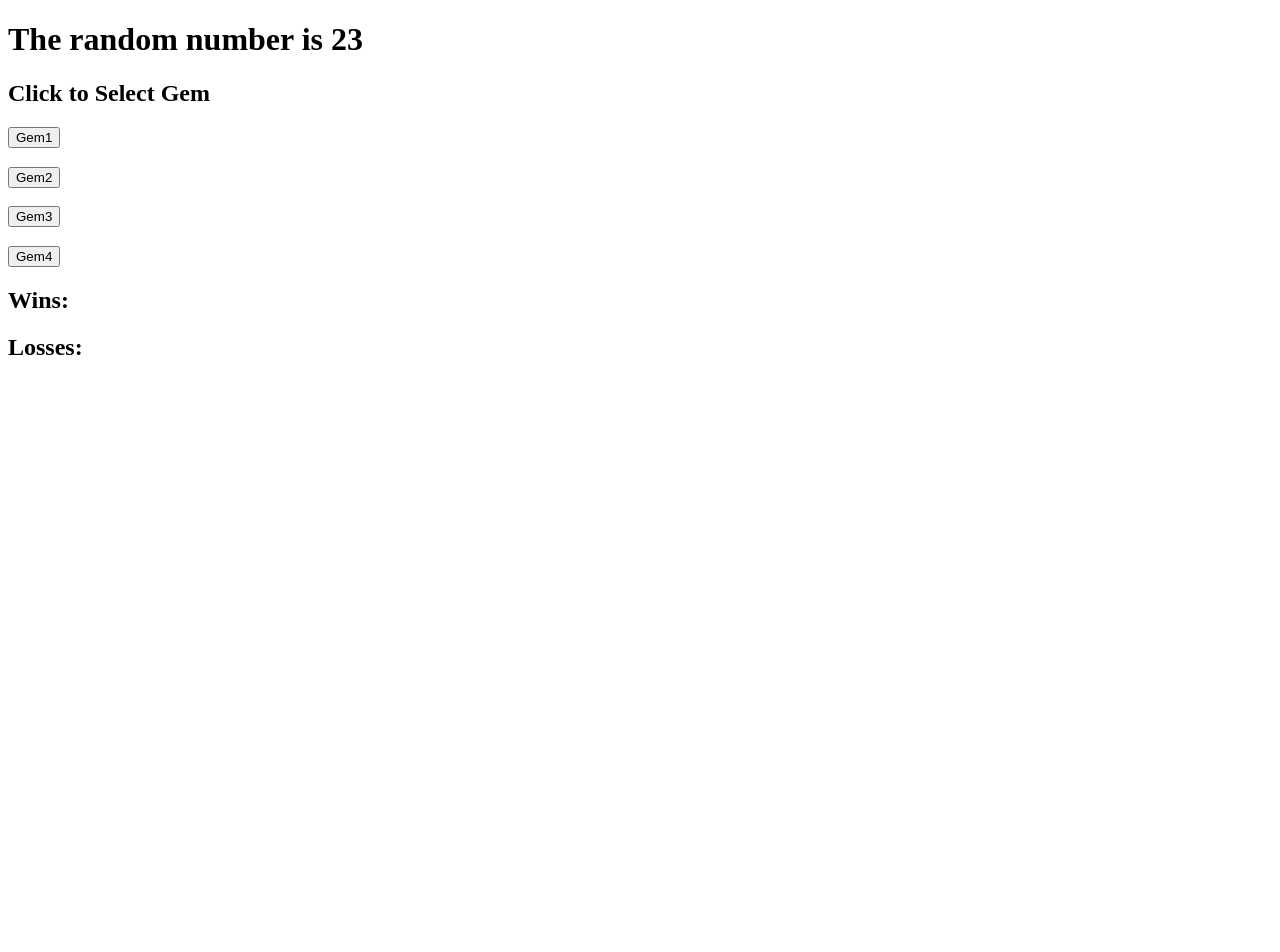
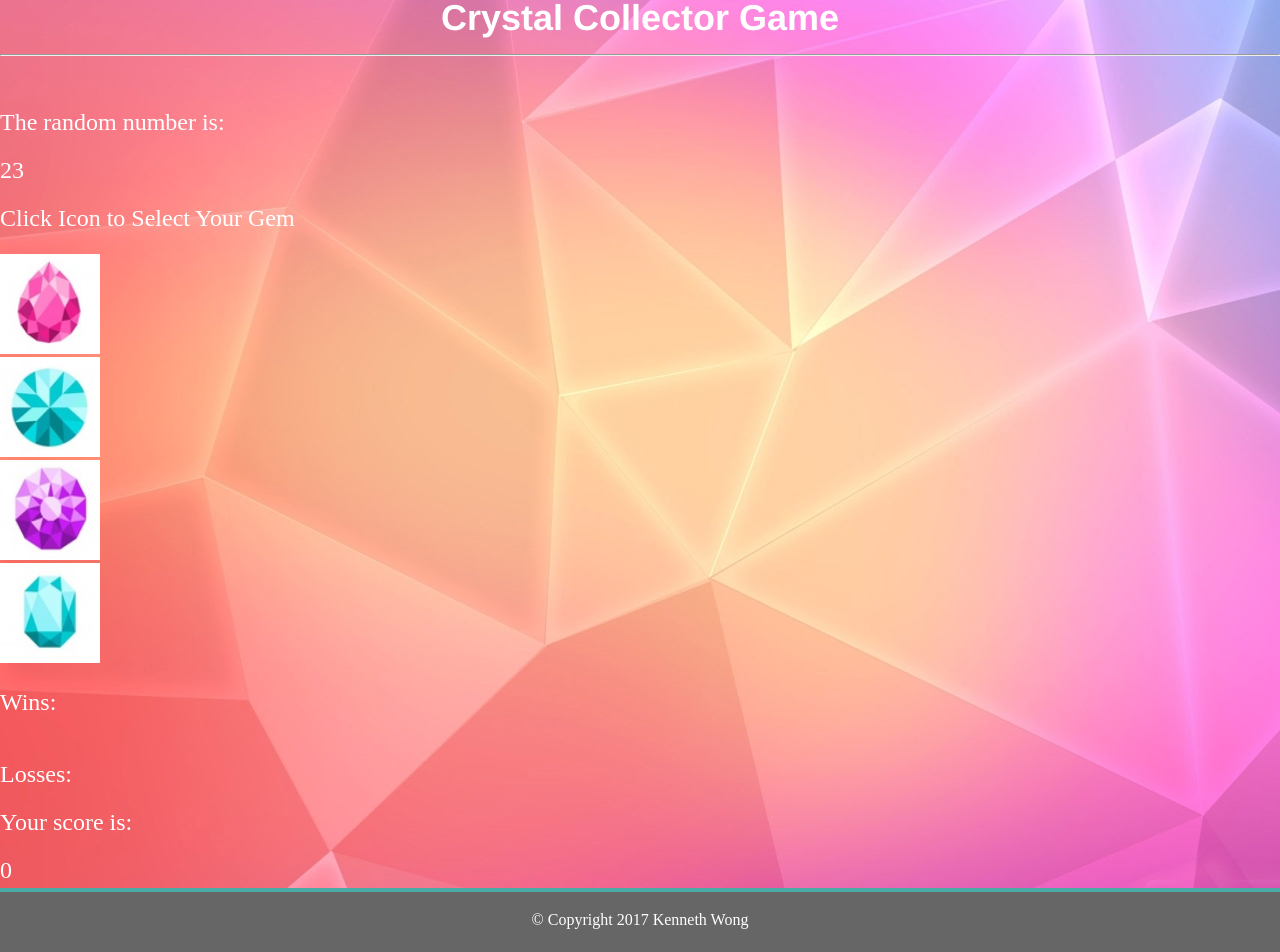
Before and after one commit to kennethlw/week-4-game, a plain HTML site: page index.html in a window 1280 px wide. Before the commit the page ends 800 px from the top, so only its background shows below. Drawn offline with nearby package versions, Linux system fonts and the light colour scheme.

Commit message:
first working version

```diff
--- a/assets/css/reset.css
+++ b/assets/css/reset.css
@@ -0,0 +1,48 @@
+/* http://meyerweb.com/eric/tools/css/reset/
+   v2.0 | 20110126
+   License: none (public domain)
+*/
+
+html, body, div, span, applet, object, iframe,
+h1, h2, h3, h4, h5, h6, p, blockquote, pre,
+a, abbr, acronym, address, big, cite, code,
+del, dfn, em, img, ins, kbd, q, s, samp,
+small, strike, strong, sub, sup, tt, var,
+b, u, i, center,
+dl, dt, dd, ol, ul, li,
+fieldset, form, label, legend,
+table, caption, tbody, tfoot, thead, tr, th, td,
+article, aside, canvas, details, embed,
+figure, figcaption, footer, header, hgroup,
+menu, nav, output, ruby, section, summary,
+time, mark, audio, video {
+	margin: 0;
+	padding: 0;
+	border: 0;
+	font-size: 100%;
+	font: inherit;
+	vertical-align: baseline;
+}
+/* HTML5 display-role reset for older browsers */
+article, aside, details, figcaption, figure,
+footer, header, hgroup, menu, nav, section {
+	display: block;
+}
+body {
+	line-height: 1;
+}
+ol, ul {
+	list-style: none;
+}
+blockquote, q {
+	quotes: none;
+}
+blockquote:before, blockquote:after,
+q:before, q:after {
+	content: '';
+	content: none;
+}
+table {
+	border-collapse: collapse;
+	border-spacing: 0;
+}
--- a/assets/css/style.css
+++ b/assets/css/style.css
@@ -0,0 +1,43 @@
+h1 {
+	font-size: 36px;
+	text-align: center;
+	font-weight: bold;
+	font-family: helvetica, arial;
+	color: white;
+
+}
+
+h2, #wins, #losses {
+	font-size:24px;
+	color: white;
+}
+
+body {
+	padding-bottom: 40px;
+	height: 100%;
+	background-color: #4aaaa5;
+	background-image: url("../images/background.jpg");
+}
+
+#footer {
+	padding-top: 20px;
+	border-top: 4px solid;
+  	border-top-color:#4aaaa5;
+    bottom: 0px;
+    width: 100%;
+    position: absolute;
+    height: 40px;
+    left: 0px;
+    text-align: center;
+    color:white;
+    background-color: #666;
+}
+
+#yourScore {
+	padding-bottom: 30px;
+}
+
+html {
+	position:relative;
+	min-height:100%;
+}
--- a/assets/javascript/game.js
+++ b/assets/javascript/game.js
@@ -0,0 +1,90 @@
+$(document).ready(function () {
+
+      //this will be the number to compare against
+      var randNumber = 0;
+
+      //random numbers for each gem on each instance
+      var gem1 = 0;
+      var gem2 = 0;
+      var gem3 = 0;
+      var gem4 = 0;
+
+      var numWins = 0;
+      var numLosses = 0;
+      var sum = 0;
+
+      function reset() {
+
+      sum = 0;
+      gem1 = 0;
+      gem2 = 0;
+      gem3 = 0;
+      gem4 = 0;
+      randNumber = 19 + Math.floor((Math.random() * (120-19)) + 1);
+      gem1 = Math.floor(Math.random() * 12) + 1;
+      gem2 = Math.floor(Math.random() * 12) + 1;
+      gem3 = Math.floor(Math.random() * 12) + 1;
+      gem4 = Math.floor(Math.random() * 12) + 1;
+
+      $("#top").html("The random number is: <br><br> " + randNumber);
+      $("#playerScore").html("Your score is: <br><br> 0");
+
+      };
+
+      $("#button1").on("click", function() {
+        alert("Gem 1 is " + gem1);
+        sum = sum + gem1;
+        $("#playerScore").html("Your score is: <br><br>" + sum);
+        gameOver();
+        //$("#button1").html("<img id='PBJ' src='http://allthingsd.com/files/2012/08/peanut_butter_jelly430x300.jpeg'/>");
+      });
+
+      $("#button2").on("click", function() {
+        alert("Gem 2 is " + gem2);
+        sum = sum + gem2;
+        $("#playerScore").html("Your score is: <br><br>" + sum);
+        gameOver();
+        //$("#button2").html("<img id='Grilled Cheese' src='http://cdn.funcheap.com/wp-content/uploads/2014/04/The-Perfect-Grilled-Cheese-Sandwich-800-158111.jpg' />");
+      });
+
+      $("#button3").on("click", function() {
+        alert("Gem 3 is " + gem3);
+        sum = sum + gem3;
+        $("#playerScore").html("Your score is: <br><br>" + sum);
+        gameOver();
+         //$("#button3").html("<img id='Roast Beef' src='https://www.cscassets.com/recipes/wide_cknew/wide_25336.jpg' />");
+      });
+
+      $("#button4").on("click", function() {
+        alert("Gem 4 is " + gem4);
+        sum = sum + gem4;
+        $("#playerScore").html("Your score is: <br><br>" + sum);
+        gameOver();
+      });
+
+
+
+      function gameOver() {
+        if (sum === randNumber) {
+          alert("Congratulations. You win!");
+          numWins++;
+          console.log(numWins);
+          $("#wins").html("<br>" + numWins + "<br>");
+          console.log(sum);
+          reset();
+          console.log("after" + sum);
+        }
+        else if(sum > randNumber) {
+          alert("Uh oh, you lost. Press OK to continue");
+          numLosses++;
+          $("#losses").html("<br>" + numLosses + "<br>");
+          console.log(sum);
+          reset();
+          console.log("after" + sum);
+        }
+      };
+
+
+    reset();
+
+});
--- a/index.html
+++ b/index.html
@@ -3,7 +3,11 @@
 
 <head>
 	<meta charset="UTF-8">
-	<title>Trigger Clicked</title>
+
+  <link rel="stylesheet" type="text/css" href="assets/css/reset.css">
+  <link rel="stylesheet" type="text/css" href="assets/css/style.css">
+
+	<title>Crystal Collector</title>
 
 	<!-- Added link to the jQuery Library -->
 	<script src="https://cdnjs.cloudflare.com/ajax/libs/jquery/3.2.1/jquery.min.js"></script>
@@ -11,115 +15,37 @@
 </head>
 
 <body>
-	<h1 id="top"></h1>
-  <h2 id="gems">Click to Select Gem</h2>
+  <h1 id="header">Crystal Collector Game<hr><br></h1>
+	<h2 id="top"></h2>
+  <h2 id="gems"><br>Click Icon to Select Your Gem<br><br></h2>
 	<h3 id="gem1"></h3>
-    <button type="button" id="button1">Gem1</button>
-
-	<h3 id="gem2"></h3>
-    <button type="button" id="button2">Gem2</button>
+    <img src="assets/images/gem1.png" id="button1" height="100px" width="100px"></button>
+  <h3 id="gem2"></h3>
+    <img src="assets/images/gem2.png" id="button2" height="100px" width="100px"></button>
 	<h3 id="gem3"></h3>
-    <button type="button" id="button3">Gem3</button>
+    <img src="assets/images/gem3.png" id="button3" height="100px" width="100px"></button>
 	<h3 id="gem4"></h3>
-    <button type="button" id="button4">Gem4</button>
+    <img src="assets/images/gem4.png" id="button4" height="100px" width="100px"></button>
 
   <div id="score">
-     <h2>Wins: </h2>
-        <div id="wins"></div>
-     <h2>Losses: </h2>
-        <div id="losses"></div>
+     <h2><br>Wins:</h2>
+        <div id="wins"><br></div>
+     <h2><br>Losses:</h2>
+        <div id="losses"><br></div>
   </div>
 
-	<script type="text/javascript">
+  <div id="yourScore">
+    <h2 id="playerScore"><br></h2>
+  </div>
+
+  <footer id="footer" class="site-footer">
+    <div class="container-fluid">
+      <p class="footer-block">© Copyright 2017 Kenneth Wong</p>
+      </div>
+  </footer>
 
 
-
-    $(document).ready(function() {
-
-      //this will be the number to compare against
-      var randNumber = 0;
-
-      //random numbers for each gem on each instance
-      var gem1 = 0;
-      var gem2 = 0;
-      var gem3 = 0;
-      var gem4 = 0;
-
-      var numWins = 0;
-      var numLosses = 0;
-
-
-
-      function reset() {
-
-      var sum = 0;
-      randNumber = 19 + Math.floor((Math.random() * (120-19)) + 1);
-      gem1 = Math.floor(Math.random() * 12) + 1;
-      gem2 = Math.floor(Math.random() * 12) + 1;
-      gem3 = Math.floor(Math.random() * 12) + 1;
-      gem4 = Math.floor(Math.random() * 12) + 1;
-
-      $("#top").html("The random number is " + randNumber);
-
-      $("#button1").on("click", function() {
-        alert("Gem 1 is " + gem1);
-        sum = sum + gem1;
-        alert("Total Score: " + sum);
-        gameOver();
-
-
-        //$("#button1").html("<img id='PBJ' src='http://allthingsd.com/files/2012/08/peanut_butter_jelly430x300.jpeg'/>");
-      });
-
-      $("#button2").on("click", function() {
-        alert("Gem 2 is " + gem2);
-        sum = sum + gem2;
-        alert("Total Score: " + sum);
-        gameOver();
-
-        //$("#button2").html("<img id='Grilled Cheese' src='http://cdn.funcheap.com/wp-content/uploads/2014/04/The-Perfect-Grilled-Cheese-Sandwich-800-158111.jpg' />");
-      });
-
-      $("#button3").on("click", function() {
-        alert("Gem 3 is " + gem3);
-        sum = sum + gem3;
-        alert("Total Score: " + sum);
-        gameOver();
-
-        //$("#button3").html("<img id='Roast Beef' src='https://www.cscassets.com/recipes/wide_cknew/wide_25336.jpg' />");
-      });
-
-      $("#button4").on("click", function() {
-        alert("Gem 4 is " + gem4);
-        sum = sum + gem4;
-        alert("Total Score: " + sum);
-        gameOver();
-      });
-
-
-      function gameOver() {
-        if (sum === randNumber) {
-          alert("You win!");
-          numWins++;
-          console.log(numWins);
-          $("#wins").html(numWins);
-          reset();
-        }
-        else if(sum > randNumber) {
-          alert("You lose.");
-          numLosses++;
-          $("#losses").html(numLosses);
-          reset();
-        }
-      }
-    }
-
-    reset();
-
-  });
-
-  </script>
-
+  <script type="text/javascript" src="assets/javascript/game.js"></script>
   </body>
 
   </html>
```
Also changed, not shown: assets/images/background.jpg (added), assets/images/gem1.PNG (added), assets/images/gem2.PNG (added), assets/images/gem3.PNG (added), assets/images/gem4.PNG (added), 3 other files.
